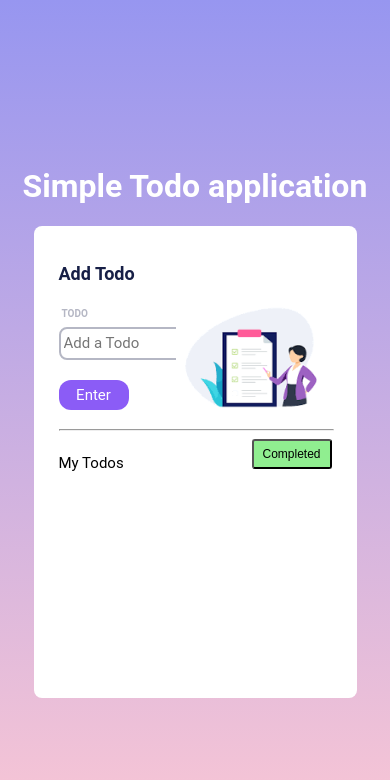
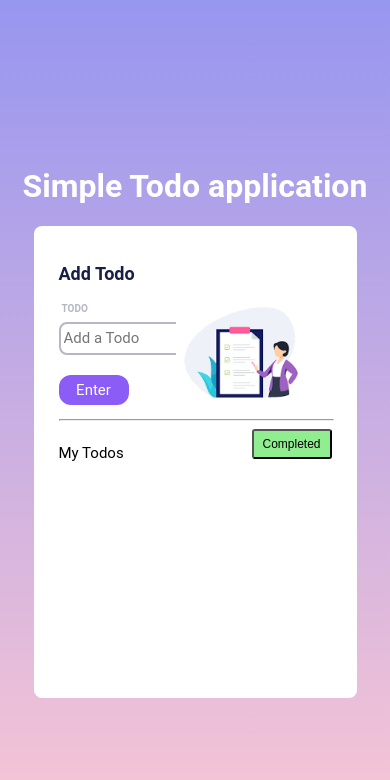
Before and after one commit to Saicharan452004/todo-app, a React (Create React App) app: page / in a window 390 px wide. Shown: the top 780 px of the page. Built offline with nearby package versions, Linux system fonts and the light colour scheme.

Commit message:
Update App.css

```diff
--- a/src/App.css
+++ b/src/App.css
@@ -140,8 +140,8 @@
     margin-top: 5px;
   }
   .image {
-    height: 120px;
-    width: 150px;
+    height: 110px;
+    width: 130px;
   }
 }
 .footer {
```
